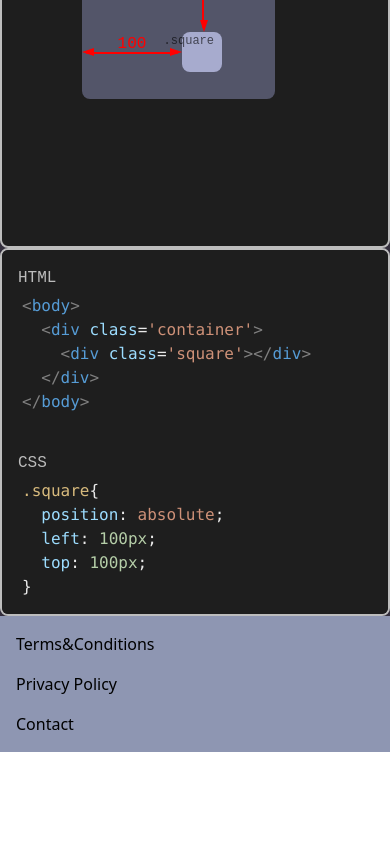
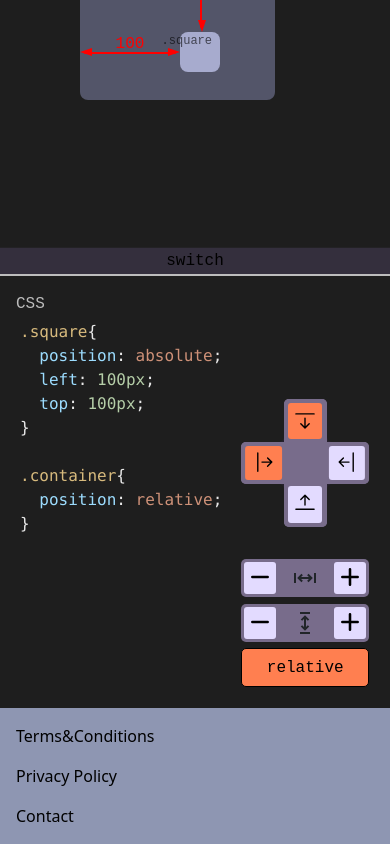
Before and after one commit to VKTRN/Portfolio, a React (Create React App) app: page /blog in a window 390 px wide. Shown: the part 1176-2020 px from the top of the page. Before the commit the page ends 1928 px from the top, so only its background shows below. Built offline with nearby package versions, Linux system fonts and the light colour scheme.

Commit message:
work on mobile view

```diff
--- a/src/components/Buttons.jsx
+++ b/src/components/Buttons.jsx
@@ -23,6 +23,8 @@ function Buttons({setDirection, move, position, togglePosition, highlighting}) {
 
   return (
     <div className="buttons">
+
+        <div className="direction-wrapper">
             <div className={`direction-bg y ${highlighting.directions}`} ></div>
             <div className={`direction-bg x ${highlighting.directions}`} ></div>
             <div className={`direction-bg y`} >
@@ -36,7 +38,9 @@ function Buttons({setDirection, move, position, togglePosition, highlighting}) {
             <button className="direction bottom" onClick={() => {handleClick("bottom")}} style={{backgroundColor:active.bottom}}><BsArrowBarUp/></button>
             <button className="direction left"   onClick={() => {handleClick("left")}}   style={{backgroundColor:active.left}}><BsArrowBarRight/></button>
             <button className="direction right"  onClick={() => {handleClick("right")}}  style={{backgroundColor:active.right}}><BsArrowBarLeft/></button>
+        </div>
 
+        <div className="buttons-wrapper">
             <div className={`change-value horizontal ${highlighting.values}`}>
                 <button className="horizontal-left" onClick={() => move("left")}>
                     <HiMinus/>
@@ -56,6 +60,10 @@ function Buttons({setDirection, move, position, togglePosition, highlighting}) {
                 </button>
             </div>
             <LabeledSwitch position={position} toggle={togglePosition} highlighting={highlighting.position}></LabeledSwitch>
+
+        </div>
+
+
   </div>
   );
 }
--- a/src/components/Editor.jsx
+++ b/src/components/Editor.jsx
@@ -6,7 +6,7 @@ import 'codemirror/mode/javascript/javascript'
 import 'codemirror/mode/css/css'
 import { Controlled as ControlledEditor } from 'react-codemirror2'
 
-export default function Editor({ language, displayName, value, onChange}) {
+export default function Editor({ language, displayName, value, onChange, open}) {
 
   function handleChange(editor, event) {
 
@@ -80,7 +80,7 @@ export default function Editor({ language, displayName, value, onChange}) {
   }
 
   return (
-    <div className="editor-container">
+    <div className={`editor-container ${open}`}>
       <div className="editor-title">
         {displayName}
       </div>
--- a/src/pages/Blog.jsx
+++ b/src/pages/Blog.jsx
@@ -133,11 +133,17 @@ function Blog() {
 
   }
 
+  const toggleCode = () => {
+    console.log('hi')
+    open[0] === 'open'? setOpen(['', 'open']) : setOpen(['open', ''])
+  }
+
   const [css_object, set_css_object]     = useState(make_css_object())
   const window_                          = useWindowDimensions()
   const [parent, set_parent]             = useState({left:0,right:0,top:0,bottom:0, width:0, height:0, center:{x:0, y:0}})
   const [square, setSquare]              = useState({x:0, y:0, size: 0})
   const [highlighting, set_highlighting] = useState({directions:"", values:"", position:""})
+  const [open, setOpen]                  = useState(['open', ''])
 
   const horizontal         = get_horizontal(css_object) // {property: "left" || "right", value: number}
   const vertical           = get_vertical(css_object) // {property: "top" || "bottom", value: number}
@@ -192,7 +198,6 @@ function Blog() {
     line = getLine(1,3)
     line.addEventListener("mouseenter", () => {square_.classList.toggle("highlight")})
     line.addEventListener("mouseleave", () => {square_.classList.toggle("highlight")})
-
 
     line = getLine(1,4)
     line.addEventListener("mouseenter", () => {container_.classList.toggle("highlight")})
@@ -251,21 +256,15 @@ function Blog() {
               Changing the values left or right and top or bottom defines the horizontal and vertical distances relative to the first positioned ancestor of .square.
             </li>
           </ul>
-          <Buttons position={position} togglePosition={togglePosition} setDirection={setDirection} move={move} highlighting={highlighting}></Buttons>
         </div>
 
         <div className="code-wrapper">
-          <Editor
-            language="xml"
-            displayName="HTML"
-            value={makeHTML()}
-          />
-          <Editor className="code-css"
-            language="css"
-            displayName="CSS"
-            value={get_css_string(css_object)}
-          />
+          <Editor open={open[0]} language="xml" displayName="HTML" value={makeHTML()}/>
+          <Editor open={open[1]} language="css" displayName="CSS" value={get_css_string(css_object)}/>
+          <Buttons position={position} togglePosition={togglePosition} setDirection={setDirection} move={move} highlighting={highlighting}></Buttons>
+
         </div>
+        {window_.width < 600 && <button onClick={toggleCode} className="code-toggle">switch</button>}
 
         <div className="render-wrapper" >
           <div className="body-name">body</div>
--- a/src/pages/Home.jsx
+++ b/src/pages/Home.jsx
@@ -30,7 +30,7 @@ function Home() {
             <p>
               I am a front-end developer based in Hannover, Germany.
               <br/>
-              I love to write clean and readable code and to <a href="https://en.wikipedia.org/wiki/Don%27t_repeat_yourself">not repeat myself</a>.
+              I like to write clean and readable code and to <a href="https://en.wikipedia.org/wiki/Don%27t_repeat_yourself">not repeat myself</a>.
             </p>
           </div>
 
--- a/src/scss/_buttons.scss
+++ b/src/scss/_buttons.scss
@@ -1,30 +1,25 @@
 .buttons{
-    // position:absolute;
-    // bottom:0;
-    // right:0;
+    display: flex;
+    gap: 2rem;
+    flex-direction: column;
+    position:absolute;
+    bottom:1rem;
+    right:1rem;
+    padding:.3rem;
+    // background-color: #b9bbc3;
+
+
+    .direction-wrapper{
         display:grid;
-    grid-template-columns: repeat(7,1fr);
+        grid-template-columns: repeat(3,1fr);
         grid-template-rows: repeat(3,1fr);
         height:8rem;
-    aspect-ratio: 7/3;
-    padding:.3rem;
-    border-radius: .4rem;
-    background-color: #8E96B2;
-    border: solid rgb(189, 189, 189) 2px;
-
-    .highlighted{
-        box-shadow: 0px 0px 5px 5px rgb(255, 255, 140);
-    }
-
-    button{
-        background-color: rgb(227, 219, 255);
-        border-radius: 3px;
-    }
+        aspect-ratio: 1;
 
         .direction-bg{
             position: relative;
             transition: all 300ms;
-        background: #26212e;
+            background: #786c8b;
             border-radius: 5px;
 
             .corner{
@@ -72,9 +67,15 @@
                 grid-row: 1 / span 3;
 
             }
+
+            @include media-breakpoint-up(lg){
+                background: #26212e;
+                border-radius: .4rem;
+                border: solid rgb(189, 189, 189) 2px;
             }
 
 
+        }
 
         .direction{
             align-self: center;
@@ -117,10 +118,18 @@
             }
 
         }
+    }
+
+    .buttons-wrapper{
+        display:grid;
+        grid-template-columns: repeat(3,1fr);
+        grid-template-rows: repeat(3,1fr);
+        height:8rem;
+        aspect-ratio: 1;
 
         .change-value{
             transition: all 300ms;
-        background: #26212e;
+            background-color: #786c8b;
             border-radius: 5px;
             display: flex;
             height:90%;
@@ -143,24 +152,26 @@
             }
 
             &.horizontal{
-            grid-column: 5 / span 3;
+                grid-column: 1 / span 3;
                 grid-row: 1 / span 1;
                 align-self: start;
 
             }
 
             &.vertical{
-            grid-column: 5 / span 3;
+                grid-column: 1 / span 3;
                 grid-row: 2 / span 1;
                 align-self: center;
+            }
+
+            @include media-breakpoint-up(lg){
+                background-color: #26212e;
             }
         }
 
         .switch {
-        grid-column-start: 5;
-        grid-column-end: 8;
-        grid-row-start: 3;
-        grid-row-end: 3;
+            grid-column: 1 / span 3;
+            grid-row: 3 / span 1;
             position: relative;
             height:90%;
             align-self: end;
@@ -195,3 +206,20 @@
             }
         }
     }
+
+    .highlighted{
+        box-shadow: 0px 0px 5px 5px rgb(255, 255, 140);
+    }
+
+    button{
+        background-color: rgb(227, 219, 255);
+        border-radius: 3px;
+    }
+
+    @include media-breakpoint-up(lg){
+        flex-direction: column;
+    background-color: #8E96B2;
+
+    }
+
+}
--- a/src/scss/_codeWrapper.scss
+++ b/src/scss/_codeWrapper.scss
@@ -7,15 +7,16 @@
     flex: 0 0 23rem;
     max-height: 40rem;
     padding:1rem;
-    border: solid rgb(189, 189, 189) 2px;
-    border-radius: .5rem;
+    border-top: solid rgb(189, 189, 189) 2px;
+
     background-color: #1e1e1e;
-    overflow-y: overlay;
 
 
-    // @include media-breakpoint-up(lg){
-    //   display: flex;
-    // }
+    @include media-breakpoint-up(lg){
+      border: solid rgb(189, 189, 189) 2px;
+      border-radius: .5rem;
+      overflow-y: overlay;
+    }
 
 
 
@@ -29,6 +30,11 @@
 
       .editor-title {
         color: rgba(255,255,255,.7);
+      }
+
+      &.open{
+        opacity: 0;
+        order:1;
       }
 
       // &:nth-child(1){
--- a/src/scss/_home.scss
+++ b/src/scss/_home.scss
@@ -59,9 +59,7 @@ $logo-margin:1rem;
         height: 0px;
         overflow:hidden;
         background-color: #bec6e5;
-        // width:100%;
         transition: all 600ms;
-        // flex: 0 0 100%;
         width:100%;
         box-shadow: inset 0px 1px 0px 0px rgba(50, 50, 50, 0.7);
         z-index:12;
--- a/src/scss/_renderWrapper.scss
+++ b/src/scss/_renderWrapper.scss
@@ -1,10 +1,11 @@
 .render-wrapper{
   background-color: #1e1e1e;
-  border: solid rgb(189, 189, 189) 2px;
-  border-radius: .5rem;
+
   height:50vh;
   clip-path: inset(0 0 0 0);
   transition: all 300ms;
+  border-top: solid rgb(189, 189, 189) 2px;
+
 
   .body-name{
     text-align: end;
@@ -64,5 +65,7 @@
     max-height: 40rem;
     display: block;
     height:80vh;
+    border: solid rgb(189, 189, 189) 2px;
+    border-radius: .5rem;
   }
 }
--- a/src/scss/_textWrapper.scss
+++ b/src/scss/_textWrapper.scss
@@ -26,6 +26,4 @@
         }
         }
     }
-
-    // _buttons.scss
 }
```
Lines whose indentation alone changed are shown as unchanged.
